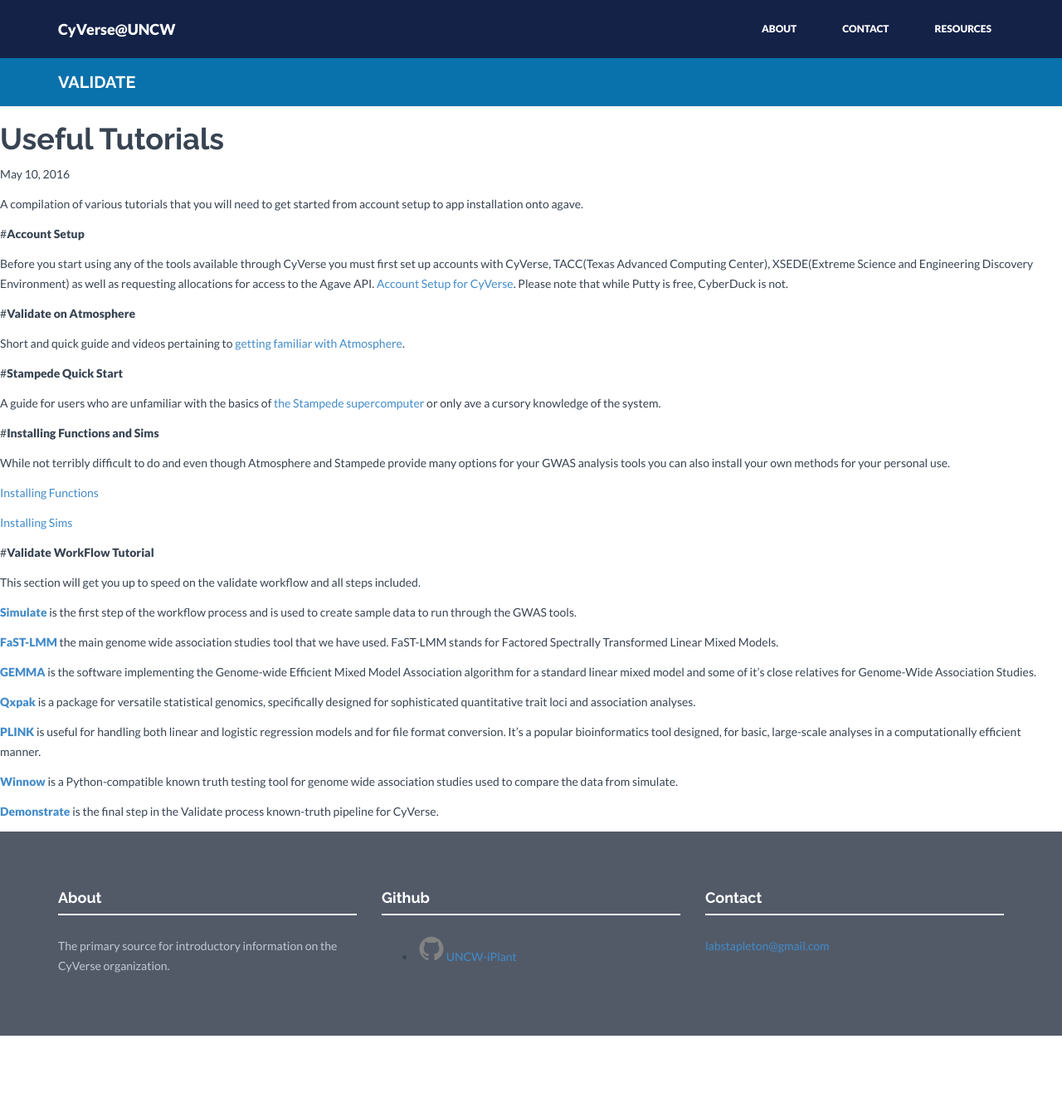
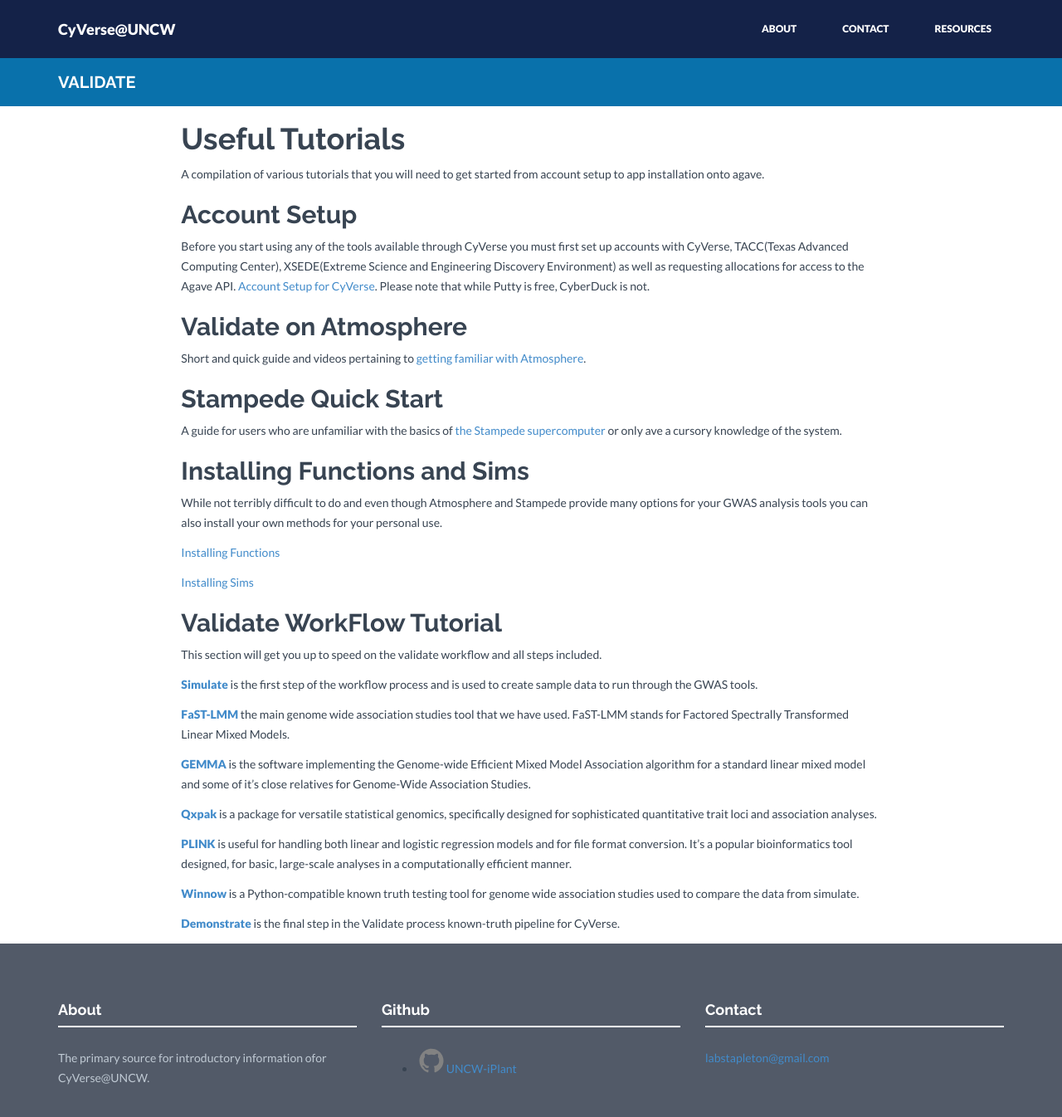
Before and after one commit to UNCW-iPlant/UNCW-iPlant.github.io, a Jekyll site: the page built from _posts/2016-05-10-Useful-Tutorials.md, in a window 1280 px wide and 1383 px high. Shown: the top 1346 px of the window at 83% size. Built offline with Jekyll 4.4.1, drawn with Linux system fonts in a browser that asks for light colours; nearby versions of some CDN libraries.

Commit message:
Links to old "posts" in resources
Changed description, updated posts to use the page layout, added links
to resources and about pages

```diff
--- a/_config.yml
+++ b/_config.yml
@@ -3,7 +3,7 @@
 title: CyVerse@UNCW
 email: labstapleton@gmail.com
 description: > # this means to ignore newlines until "baseurl:"
-  The primary source for introductory information on the CyVerse organization.
+  The primary source for introductory information ofor CyVerse@UNCW.
 baseurl: "" # the subpath of your site, e.g. /blog
 url: "http://uncw-iplant.github.io/" # the base hostname & protocol for your site
 github_username:  UNCW-iPlant
--- a/_posts/2016-05-10-Useful-Tutorials.md
+++ b/_posts/2016-05-10-Useful-Tutorials.md
@@ -7,19 +7,19 @@
 
 A compilation of various tutorials that you will need to get started from account setup to app installation onto agave.
 
-#**Account Setup**
+## **Account Setup**
 
 Before you start using any of the tools available through CyVerse you must first set up accounts with CyVerse, TACC(Texas Advanced Computing Center), XSEDE(Extreme Science and Engineering Discovery Environment) as well as requesting allocations for access to the Agave API.       [Account Setup for CyVerse](https://github.com/UNCW-iPlant/Quickstart-guide/blob/master/docs/Account-setup.md). Please note that while Putty is free, CyberDuck is not.
 
-#**Validate on Atmosphere**
+## **Validate on Atmosphere**
 
 Short and quick guide and videos pertaining to [getting familiar with Atmosphere](https://github.com/UNCW-iPlant/Quickstart-guide/blob/master/docs/Validate%20on%20Atmosphere.md).
 
-#**Stampede Quick Start**
+## **Stampede Quick Start**
 
 A guide for users who are unfamiliar with the basics of [the Stampede supercomputer](https://github.com/UNCW-iPlant/Quickstart-guide/blob/master/docs/Stampede-guide.md) or only ave a cursory knowledge of the system.
 
-#**Installing Functions and Sims**
+## **Installing Functions and Sims**
 
 While not terribly difficult to do and even though Atmosphere and Stampede provide many options for your GWAS analysis tools you can also install your own methods for your personal use.
 
@@ -27,7 +27,7 @@
 
 [Installing Sims](https://github.com/UNCW-iPlant/Quickstart-guide/blob/master/docs/Your%20sims.md)
 
-#**Validate WorkFlow Tutorial**
+## **Validate WorkFlow Tutorial**
 
 This section will get you up to speed on the validate workflow and all steps included.
 
```
Also changed, not shown: other parts of _posts/2016-05-10-Useful-Tutorials.md (+1 -1 lines), _posts/2015-03-22-intro-to-iPlant.md (+4 -4 lines), _posts/2015-03-25-Useful-Terms.md (+5 -5 lines), about.md (+1 -1 lines), resources.md (+7 -2 lines).
